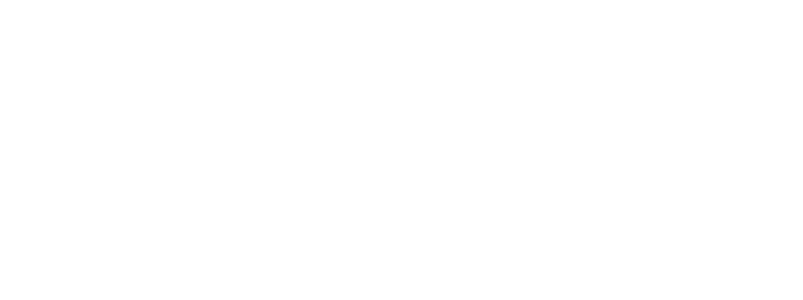
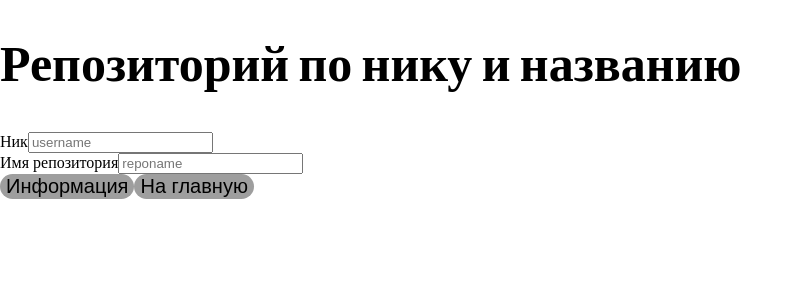
Before and after one commit to Er1tain/service-jetruby-api-github, a React (Create React App) app in the folder client/: page /repo_name_owner in a window 1280 px wide. Shown: the top 300 px of the page, without its empty margins (0-803 px from the left). Built offline with nearby package versions, Linux system fonts and the light colour scheme.

Commit message:
Create skelet page

```diff
--- a/client/src/components/App/OwnerRepoName.jsx
+++ b/client/src/components/App/OwnerRepoName.jsx
@@ -1,7 +1,19 @@
 export default function OwnerRepoName() {
     return (
         <div id="OwnerRepoName">
-
+            <h1>Репозиторий по нику и названию</h1>
+            <form>
+                <div>
+                    <label>Ник</label>
+                    <input placeholder="username"/>
+                </div>
+                <div>
+                    <label>Имя репозитория</label>
+                    <input placeholder="reponame"/>
+                </div>
+                <button>Информация</button>
+                <button>На главную</button>
+            </form>
         </div>
     )
 }
```
